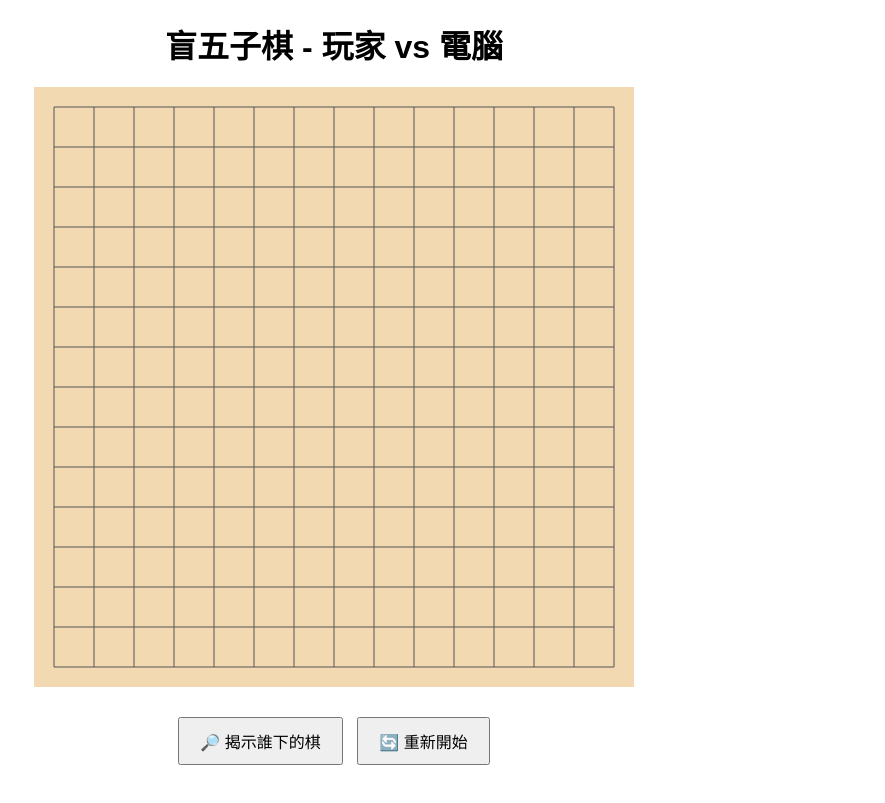
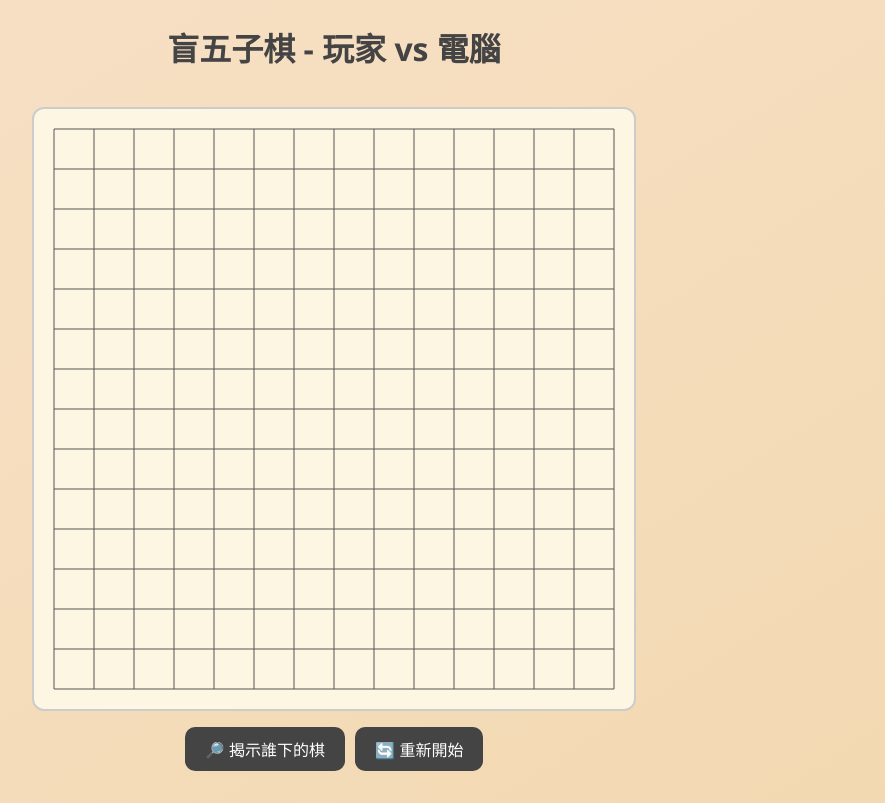
Before and after one commit to csun3366/hidden-gomoku, a Django app: page / in a window 1280 px wide. Shown: the whole page, without its empty margins (306-1191 px from the left). Before the commit the page ends 765 px from the top, so only its background shows below. Run offline with Django 5.2, Linux system fonts and the light colour scheme; some libraries are stand-ins or nearby versions.

Commit message:
Add RWD and refine layout

```diff
--- a/backend/core/templates/home.html
+++ b/backend/core/templates/home.html
@@ -2,21 +2,85 @@
 <html lang="zh-TW">
 <head>
   <meta charset="UTF-8">
+  <meta name="viewport" content="width=device-width, initial-scale=1.0">
   <title>盲五子棋 - 玩家 vs 電腦</title>
+
+  <!-- Google Analytics (可選) -->
+  <script async src="https://www.googletagmanager.com/gtag/js?id=G-YGLG3HDKD7"></script>
+  <script>
+    window.dataLayer = window.dataLayer || [];
+    function gtag(){dataLayer.push(arguments);}
+    gtag('js', new Date());
+    gtag('config', 'G-YGLG3HDKD7');
+  </script>
+
+  <!-- SweetAlert2 -->
+  <script src="https://cdn.jsdelivr.net/npm/sweetalert2@11"></script>
+
   <style>
-    canvas { background: #f2d9b1; display: block; margin: 20px auto; }
-    body { text-align: center; font-family: sans-serif; }
-    h1 { margin-bottom: 0; }
-    #status { font-size: 1.2em; margin-top: 10px; }
-    button { padding: 10px 20px; font-size: 1em; margin: 10px 5px; }
+    * { box-sizing: border-box; }
+    body {
+      margin: 0;
+      padding: 0;
+      font-family: "Segoe UI", sans-serif;
+      background: linear-gradient(to bottom right, #f8e0c7, #f2d9b1);
+      display: flex;
+      flex-direction: column;
+      align-items: center;
+      min-height: 100vh;
+    }
+
+    h1 {
+      margin-top: 1.5rem;
+      font-size: 2rem;
+      color: #444;
+      text-align: center;
+    }
+
+    canvas {
+      background: #fdf6e3;
+      border: 2px solid #ccc;
+      border-radius: 12px;
+      margin: 1rem auto;
+      max-width: 95vw;
+      height: auto;
+    }
+
+    .controls {
+      display: flex;
+      flex-wrap: wrap;
+      justify-content: center;
+      gap: 10px;
+      margin-bottom: 1rem;
+    }
+
+    button {
+      padding: 10px 20px;
+      font-size: 1rem;
+      border: none;
+      border-radius: 10px;
+      background-color: #444;
+      color: white;
+      cursor: pointer;
+      transition: background 0.2s ease;
+    }
+
+    button:hover {
+      background-color: #222;
+    }
+
+    #status {
+      font-size: 1.2em;
+      margin: 0.5rem;
+      color: #333;
+      text-align: center;
+    }
   </style>
-  <!-- 引入 SweetAlert2 -->
-  <script src="https://cdn.jsdelivr.net/npm/sweetalert2@11"></script>
 </head>
 <body>
   <h1>盲五子棋 - 玩家 vs 電腦</h1>
   <canvas id="board" width="600" height="600"></canvas>
-  <div>
+  <div class="controls">
     <button onclick="revealPieces()">🔎 揭示誰下的棋</button>
     <button onclick="restartGame()">🔄 重新開始</button>
   </div>
@@ -26,17 +90,31 @@
     const canvas = document.getElementById('board');
     const ctx = canvas.getContext('2d');
     const size = 15;
-    const gridSize = canvas.width / size;
+    let gridSize = canvas.width / size;
     const board = Array.from({ length: size }, () => Array(size).fill(0));
     let gameOver = false;
     let revealMode = false;
 
     drawBoard();
 
+    window.addEventListener('resize', () => {
+      resizeCanvas();
+    });
+
+    function resizeCanvas() {
+      const width = Math.min(window.innerWidth * 0.95, 600);
+      canvas.width = canvas.height = width;
+      gridSize = canvas.width / size;
+      drawBoard();
+    }
+
+    resizeCanvas();
+
     canvas.addEventListener('click', (e) => {
       if (gameOver) return;
-      const x = Math.floor(e.offsetX / gridSize);
-      const y = Math.floor(e.offsetY / gridSize);
+      const rect = canvas.getBoundingClientRect();
+      const x = Math.floor((e.clientX - rect.left) / gridSize);
+      const y = Math.floor((e.clientY - rect.top) / gridSize);
       if (board[y][x] !== 0) return;
 
       placePiece(x, y, 1);
@@ -82,13 +160,13 @@
     function drawPiece(x, y, player) {
       ctx.beginPath();
       ctx.arc(x * gridSize + gridSize / 2, y * gridSize + gridSize / 2, gridSize / 3, 0, Math.PI * 2);
-      ctx.fillStyle = "#444"; // 所有棋子外觀一致
+      ctx.fillStyle = "#444";
       ctx.fill();
       ctx.stroke();
 
       if (revealMode) {
         ctx.fillStyle = player === 1 ? "white" : "black";
-        ctx.font = "16px sans-serif";
+        ctx.font = `${Math.floor(gridSize / 2.5)}px sans-serif`;
         ctx.textAlign = "center";
         ctx.textBaseline = "middle";
         ctx.fillText(player === 1 ? "●" : "○", x * gridSize + gridSize / 2, y * gridSize + gridSize / 2);
```
